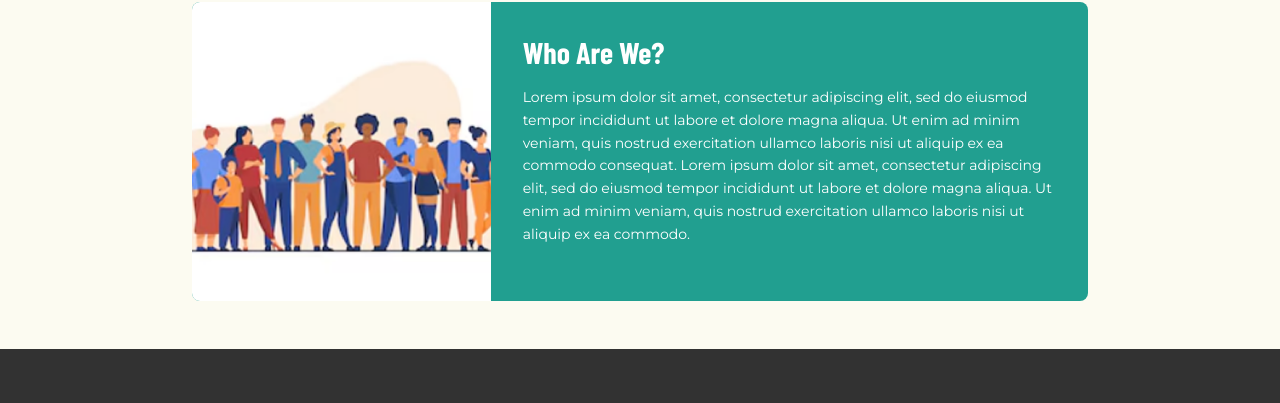
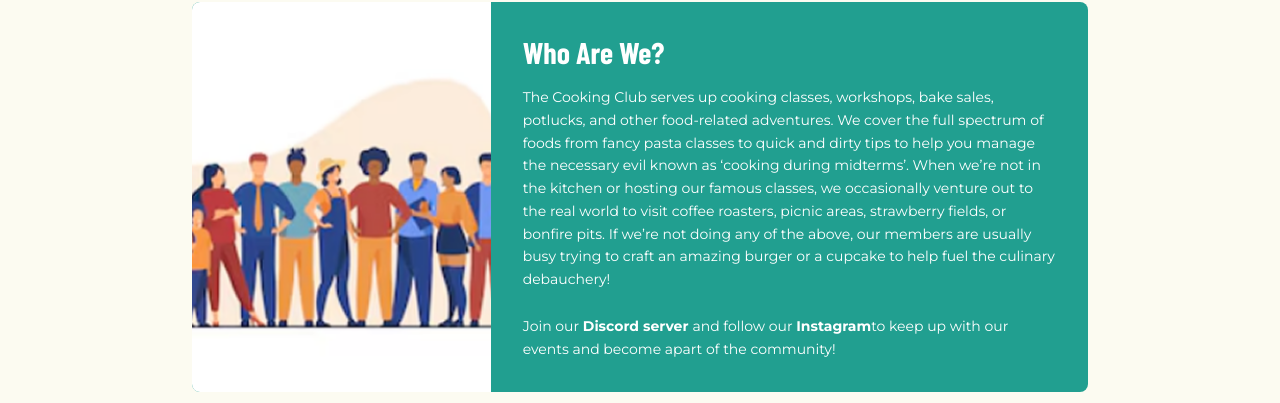
Before and after one commit to UW-Cooking-Club/recipe-archive, a React (Vite) app: page / in a window 1280 px wide. Shown: the part 534-937 px from the top of the page. Built offline with nearby package versions, Linux system fonts and the light colour scheme.

Commit message:
Cleanup and add whoarewe section

```diff
--- a/src/components/home/WhoAreWe.jsx
+++ b/src/components/home/WhoAreWe.jsx
@@ -8,11 +8,34 @@ function WhoAreWe() {
         <div className="p-8 text-white">
           <h2 className="font-heading text-3xl mb-4">Who Are We?</h2>
           <p className="font-body text-sm leading-relaxed">
-            Lorem ipsum dolor sit amet, consectetur adipiscing elit, sed do eiusmod tempor incididunt ut labore et
-            dolore magna aliqua. Ut enim ad minim veniam, quis nostrud exercitation ullamco laboris nisi ut aliquip ex
-            ea commodo consequat. Lorem ipsum dolor sit amet, consectetur adipiscing elit, sed do eiusmod tempor
-            incididunt ut labore et dolore magna aliqua. Ut enim ad minim veniam, quis nostrud exercitation ullamco
-            laboris nisi ut aliquip ex ea commodo.
+            The Cooking Club serves up cooking classes, workshops, bake sales, potlucks, and other food-related
+            adventures. We cover the full spectrum of foods from fancy pasta classes to quick and dirty tips to help you
+            manage the necessary evil known as ‘cooking during midterms’. When we’re not in the kitchen or hosting our
+            famous classes, we occasionally venture out to the real world to visit coffee roasters, picnic areas,
+            strawberry fields, or bonfire pits. If we’re not doing any of the above, our members are usually busy trying
+            to craft an amazing burger or a cupcake to help fuel the culinary debauchery!
+          </p>
+          <br />
+          <p className="font-body text-sm leading-relaxed">
+            Join our{" "}
+            <a
+              href="https://discord.gg/Gacu9hZ6sy"
+              target="_blank"
+              rel="noopener noreferrer"
+              className="text-white hover:opacity-80"
+            >
+              <span className="font-bold">Discord server </span>
+            </a>
+            and follow our{" "}
+            <a
+              href="https://www.instagram.com/uwcookingclub/"
+              target="_blank"
+              rel="noopener noreferrer"
+              className="text-white hover:opacity-80"
+            >
+              <span className="font-bold">Instagram</span>
+            </a>
+            to keep up with our events and become apart of the community!
           </p>
         </div>
       </div>
--- a/src/data/recipes.js
+++ b/src/data/recipes.js
@@ -22,7 +22,6 @@ export const recipes = [
     difficulty: 2,
     tags: ["korean", "soup", "spicy"],
     eventId: "korean-food-class-sept-2025",
-    source: null,
     equipment: ["Large pot", "Knife", "Cutting board"],
     ingredients: [
       "150g sour kimchi (inc. juice)",
@@ -64,7 +63,6 @@ export const recipes = [
     difficulty: 1,
     tags: ["korean", "side dish", "vegetarian"],
     eventId: "korean-food-class-sept-2025",
-    source: null,
     equipment: ["Nonstick pan", "Mixing bowl", "Spatula"],
     ingredients: [
       "4 eggs, whole",
@@ -97,7 +95,6 @@ export const recipes = [
     difficulty: 1,
     tags: ["korean", "side dish", "vegetarian", "vegan"],
     eventId: "korean-food-class-sept-2025",
-    source: null,
     equipment: ["Nonstick pan", "Peeler", "Knife"],
     ingredients: [
       "200g potato, Yukon gold",
@@ -127,7 +124,6 @@ export const recipes = [
     difficulty: 2,
     tags: ["korean", "drink", "dessert"],
     eventId: "korean-food-class-sept-2025",
-    source: null,
     equipment: ["2 pots", "Fine mesh strainer", "Cheesecloth"],
     ingredients: [
       "30g cinnamon sticks",
@@ -160,7 +156,6 @@ export const recipes = [
     difficulty: 3,
     tags: ["chinese", "dumplings", "pork", "shrimp"],
     eventId: "wontons-dumplings-class-oct-2025",
-    source: null,
     equipment: ["Large mixing bowl", "Knife", "Cutting board", "Nonstick pan", "Lid"],
     ingredients: [
       {
@@ -191,8 +186,8 @@ export const recipes = [
       "Place a dumpling wrapper in the palm of your hand. Spoon 1 teaspoon of the filling into the center of the wrapper.",
       "Fold the dumpling into a semi-circle, pleat and pinch one side to the opposite side to make a classic shaped dumpling. Continue until all filling is used.",
       "For the skirt: mix together neutral oil, water, flour, cornstarch, and a pinch of salt in a bowl.",
-      "Pan fry dumplings in 1 tbsp of oil for 2–3 minutes over medium-high heat until golden brown.",
-      "Add about 1 cup of the skirt mixture (enough to come 1/4 way up the dumpling) and cover. Steam for 5–6 minutes until the water evaporates.",
+      "Pan fry dumplings in 1 tbsp of oil for 2-3 minutes over medium-high heat until golden brown.",
+      "Add about 1 cup of the skirt mixture (enough to come 1/4 way up the dumpling) and cover. Steam for 5-6 minutes until the water evaporates.",
       "Remove the lid — the skirt will form and become golden brown. Watch carefully to ensure it doesn't burn. Serve and enjoy!",
     ],
   },
@@ -210,7 +205,6 @@ export const recipes = [
     difficulty: 3,
     tags: ["chinese", "dumplings", "pork", "shrimp"],
     eventId: "wontons-dumplings-class-oct-2025",
-    source: null,
     equipment: ["Large mixing bowl", "Knife", "Cutting board", "Pot"],
     ingredients: [
       "90g ground pork",
@@ -253,15 +247,11 @@ export const recipes = [
     difficulty: 4,
     tags: ["thai", "noodles", "shrimp"],
     eventId: "thai-food-class-nov-2025",
-    source: {
-      name: "Pailin Chongchitnant",
-      url: null,
-    },
     equipment: ["Wok", "Small pot", "Spatula", "Fine mesh strainer"],
     ingredients: [
       {
         group: "Pad Thai Sauce",
-        items: ["3–4 tbsp tamarind paste", "1/4 cup palm sugar, chopped (or light brown sugar)", "3 tbsp fish sauce"],
+        items: ["3-4 tbsp tamarind paste", "1/4 cup palm sugar, chopped (or light brown sugar)", "3 tbsp fish sauce"],
       },
       {
         group: "Pad Thai",
@@ -309,10 +299,6 @@ export const recipes = [
     difficulty: 1,
     tags: ["thai", "salad", "spicy", "gluten-free"],
     eventId: "thai-food-class-nov-2025",
-    source: {
-      name: "Marzia",
-      url: null,
-    },
     equipment: ["Y-peeler", "Mandolin", "Medium bowl"],
     ingredients: [
       "2 tbsp fish sauce",
@@ -329,7 +315,7 @@ export const recipes = [
       "Thinly slice the onions (a mandolin works great). Julienne the carrots and mangoes using a y-peeler so all pieces are the same size.",
       "In a medium bowl, combine fish sauce, lime juice, 2 tbsp brown sugar, grated garlic, and chopped Thai chilies. Mix until sugar dissolves.",
       "Add the sliced red onions, shredded mangoes, julienned carrots, and cilantro.",
-      "Toss to combine. Taste and adjust — you should be able to taste salty, sweet, tangy, and spicy. Add more sugar or lime juice as needed.",
+      "Toss to combine. Taste and adjust, you should be able to taste salty, sweet, tangy, and spicy. Add more sugar or lime juice as needed.",
     ],
   },
   {
@@ -346,10 +332,6 @@ export const recipes = [
     difficulty: 1,
     tags: ["thai", "drink"],
     eventId: "thai-food-class-nov-2025",
-    source: {
-      name: "Pailin Chongchitnant",
-      url: null,
-    },
     equipment: ["Pot", "Fine mesh strainer", "Glasses"],
     ingredients: [
       {
@@ -362,12 +344,12 @@ export const recipes = [
           "3/4 cup Thai tea base",
           "1 1/2 tbsp sweetened condensed milk",
           "Ice to fill glass",
-          "2–3 tbsp evaporated milk",
+          "2-3 tbsp evaporated milk",
         ],
       },
       {
         group: "American Style (per glass)",
-        items: ["3/4 cup Thai tea base", "1 tbsp sugar (to taste)", "Ice to fill glass", "3–4 tbsp half and half"],
+        items: ["3/4 cup Thai tea base", "1 tbsp sugar (to taste)", "Ice to fill glass", "3-4 tbsp half and half"],
       },
     ],
     instructions: [
--- a/src/pages/About.jsx
+++ b/src/pages/About.jsx
@@ -131,16 +131,7 @@ function About() {
               ea commodo consequat. Lorem ipsum dolor sit amet, consectetur adipiscing elit, sed do eiusmod tempor
               incididunt ut labore et dolore magna aliqua.
             </p>
-            <div className="flex items-center gap-2 mt-4">
-              <a href="#" className="text-white underline font-body text-sm">
-                Link
-              </a>
-              <a href="#" className="text-white hover:opacity-80">
-                <FaDiscord className="text-xl" />
-              </a>
-            </div>
           </div>
-          <div className="w-full md:w-48 h-48 bg-gray-300" />
         </div>
       </section>
 
--- a/src/pages/RecipeDetail.jsx
+++ b/src/pages/RecipeDetail.jsx
@@ -58,23 +58,6 @@ function RecipeDetail() {
           <div className="flex-1">
             <h3 className="font-heading text-lg text-gray-dark mb-2">Description</h3>
             <p className="font-body text-sm text-gray-dark leading-relaxed">{recipe.description}</p>
-            {recipe.source?.name && (
-              <p className="font-body text-xs text-gray-dark/60 mt-3">
-                Recipe by:{" "}
-                {recipe.source.url ? (
-                  <a
-                    href={recipe.source.url}
-                    target="_blank"
-                    rel="noopener noreferrer"
-                    className="text-primary hover:underline"
-                  >
-                    {recipe.source.name}
-                  </a>
-                ) : (
-                  <span className="text-primary">{recipe.source.name}</span>
-                )}
-              </p>
-            )}
           </div>
         </div>
 
```
